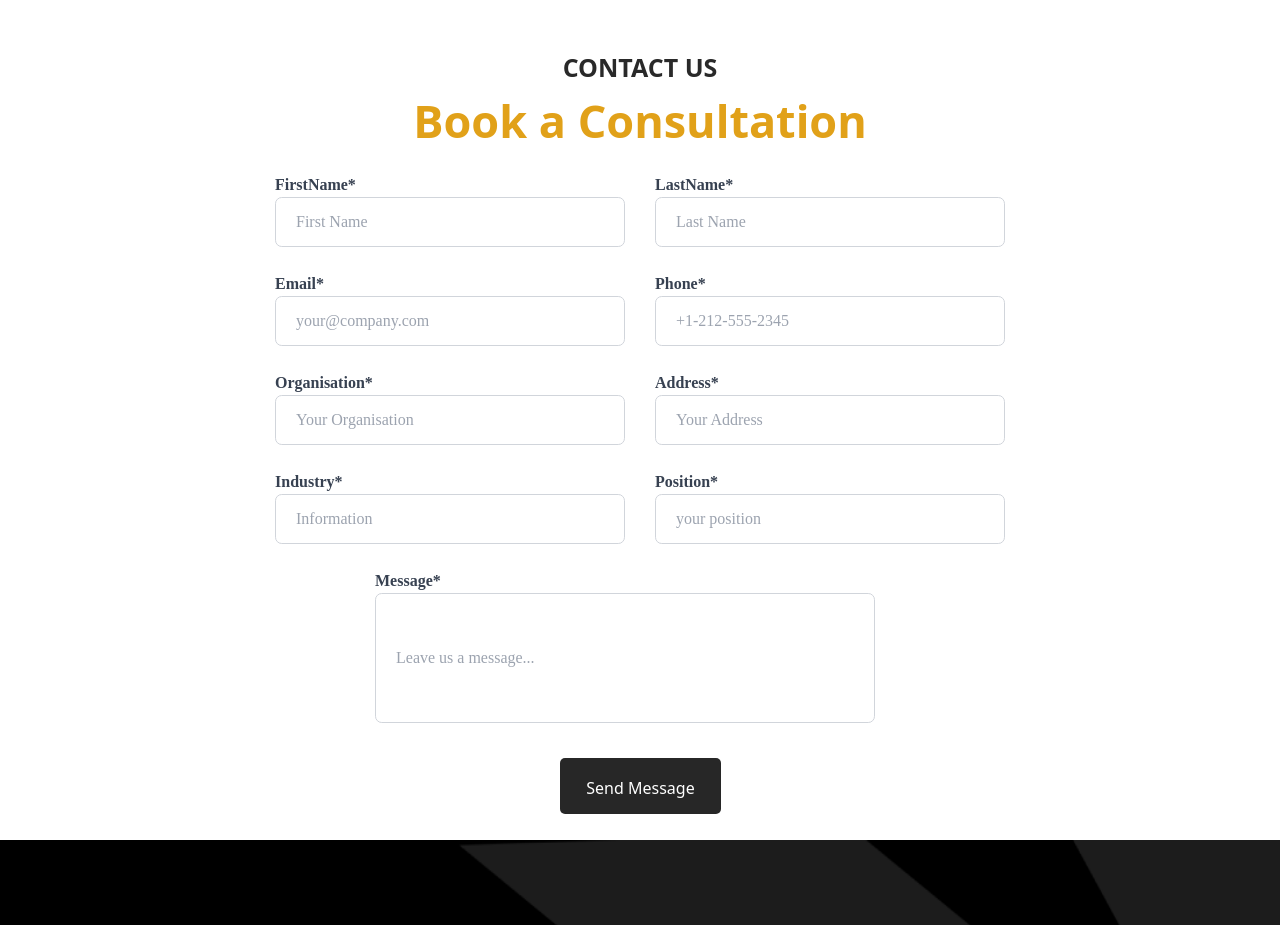
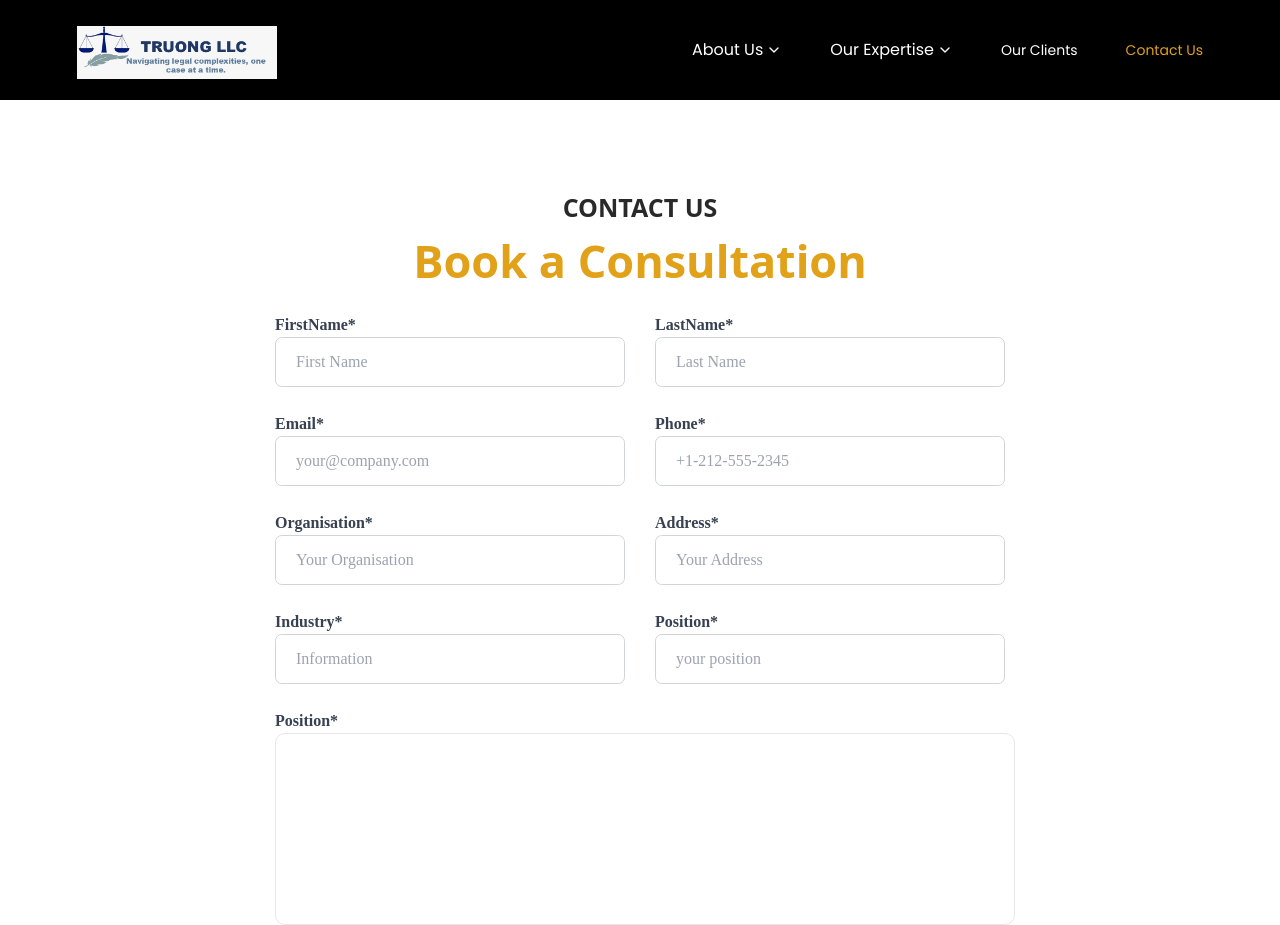
Before and after one commit to hommym/LawFirmWebsite, a React (Vite) app: page /contact in a window 1280 px wide. Shown: the top 925 px of the page. Built offline with nearby package versions, Linux system fonts and the light colour scheme; a web font is replaced by a local one.

Commit message:
Header Active state

```diff
--- a/src/components/molecules/Header.tsx
+++ b/src/components/molecules/Header.tsx
@@ -1,4 +1,4 @@
-import { Link } from "react-router-dom";
+import { Link, useLocation } from "react-router-dom";
 
 import links from "../../data/header";
 import DropDown from "./NavDrops";
@@ -6,6 +6,7 @@ import DropDown from "./NavDrops";
 import LogoImage from "../../assets/logo.jpeg";
 
 const Header = ({ isTransparent = false, sx = "" }: { isTransparent?: boolean; sx?: string }) => {
+	const { pathname } = useLocation();
 	return (
 		<header className={`${sx} ${!isTransparent ? "bg-black" : "bg-transparent"} absolute w-full py-2 top-0 left-0`}>
 			<div className="w-full flex items-center max-w-6xl justify-between mx-auto">
@@ -14,13 +15,13 @@ const Header = ({ isTransparent = false, sx = "" }: { isTransparent?: boolean; s
 				</Link>
 
 				<nav className="h-full flex gap-12 items-stretch">
-					{links?.map((link) => (
-						<DropDown {...link} />
+					{links?.map((link, index) => (
+						<DropDown {...link} key={index} isActive={pathname?.startsWith(link.check)} />
 					))}
-					<Link className="py-8 text-white hover:text-sec text-sm" to="/our-clients">
+					<Link className={`py-8  ${pathname === "/our-clients" ? "text-sec" : "text-white hover:text-sec"} text-sm`} to="/our-clients">
 						Our Clients
 					</Link>
-					<Link className="py-8 text-white hover:text-sec text-sm" to="/contact">
+					<Link className={`py-8 ${pathname === "/contact" ? "text-sec" : "text-white hover:text-sec"} text-sm`} to="/contact">
 						Contact Us
 					</Link>
 				</nav>
--- a/src/components/molecules/NavDrops.tsx
+++ b/src/components/molecules/NavDrops.tsx
@@ -6,13 +6,14 @@ import useCheckCursorOutsideParent from "../hooks/useCheckCursorOutsideParent";
 
 interface IDropDown {
 	name: string;
+	isActive?: boolean;
 	sub: {
 		name: string;
 		link: string;
 	}[];
 }
 
-const DropDown = ({ name, sub }: IDropDown) => {
+const DropDown = ({ name, sub, isActive }: IDropDown) => {
 	const [showSolutionDropdown, setShowSolutionDropdown] = useState(false);
 	// eslint-disable-next-line @typescript-eslint/no-explicit-any
 	const parentRef = useRef<any>(null);
@@ -22,8 +23,8 @@ const DropDown = ({ name, sub }: IDropDown) => {
 		<div className="h-auto flex items-center justify-center" ref={parentRef}>
 			<div className={`relative ${showSolutionDropdown ? " md:rounded-full overflow-hidden md:overflow-visible" : ""}`}>
 				<button className="flex group items-center gap-[3px] justify-between">
-					<p className="text-white group-hover:text-sec  font-poppins text-sm">{name}</p>
-					<FiChevronDown className="group-hover:text-sec text-white " />
+					<p className={`${isActive ? "text-sec" : "text-white group-hover:text-sec"}  font-poppins text-sm"`}>{name}</p>
+					<FiChevronDown className={`${isActive ? "text-sec" : "group-hover:text-sec text-white"}`} />
 				</button>
 				{showSolutionDropdown && (
 					<>
--- a/src/css/contact.css
+++ b/src/css/contact.css
@@ -1,8 +1,8 @@
 #contacts {
 	width: 100%;
-  height: 100vh;
+	height: auto;
+	padding: 40px 0 120px 0px;
 }
-
 
 #middle-section {
 	padding-left: 20px;
@@ -46,9 +46,10 @@
 	padding: 12px 20px;
 	transition: 1s;
 }
+
 .text-field:focus,
 #message-box:focus {
-	border-color: #be9030;
+	outline-color: #be9030;
 }
 
 .left-side {
@@ -66,29 +67,26 @@
 #message-box {
 	margin-left: 0px;
 	width: 500px;
-  height: 130px ;
+	height: 130px;
 }
 
 #submit-button {
 	color: white;
-  margin-bottom: 25px;
 	display: flex;
-  flex-direction: row;
 	justify-content: center;
 	align-items: center;
-  padding: 18px 24px;
 	gap: 10px;
 	position: relative;
 	width: 161px;
 	height: 56px;
-  left: calc(50% - 161px / 2 + 0.5px);
+	margin-inline: auto;
 	top: 35px;
 	background: #272727;
-  border-radius: 5px !important;
-  transition: opacity .45s cubic-bezier(.25,1,.33,1), transform .45s cubic-bezier(.25,1,.33,1), border-color .45s cubic-bezier(.25,1,.33,1), color .45s cubic-bezier(.25,1,.33,1), background-color .45s cubic-bezier(.25,1,.33,1), box-shadow .45s cubic-bezier(.25,1,.33,1);
+	border-radius: 5px;
+	transition: opacity 0.45s cubic-bezier(0.25, 1, 0.33, 1), transform 0.45s cubic-bezier(0.25, 1, 0.33, 1), border-color 0.45s cubic-bezier(0.25, 1, 0.33, 1),
+		color 0.45s cubic-bezier(0.25, 1, 0.33, 1), background-color 0.45s cubic-bezier(0.25, 1, 0.33, 1), box-shadow 0.45s cubic-bezier(0.25, 1, 0.33, 1);
 }
 
 #submit-button:hover {
 	background: #be9030;
-
 }
--- a/src/data/header.ts
+++ b/src/data/header.ts
@@ -1,6 +1,7 @@
 const links = [
   {
     name: 'About Us',
+    check: '/about',
     sub: [{
       name: 'Our Team',
       link: '/about/our-team'
@@ -14,15 +15,16 @@ const links = [
   },
   {
     name: 'Our Expertise',
+    check: '/expertise',
     sub: [{
       name: 'Our Team',
-      link: '/about/our-team'
+      link: '/expertise/our-team'
     }, {
       name: 'Our Team',
-      link: '/about/our-team'
+      link: '/expertise/our-team'
     }, {
       name: 'Our Team',
-      link: '/about/our-team'
+      link: '/expertise/our-team'
     }]
   },
 ]
--- a/src/pages/Contact.tsx
+++ b/src/pages/Contact.tsx
@@ -1,5 +1,9 @@
+import Header from "../components/molecules/Header";
+
 const Contact = () => {
 	return (
+		<>
+			<Header sx="!relative" />
 			<div id="contacts">
 				<div id="middle-section">
 					<h4 id="first-text">CONTACT US</h4>
@@ -63,11 +67,12 @@ const Contact = () => {
 								</div>
 							</div>
 						</div>
-          <div className="contact-row">
-            <div className="left-side">
-              <div className="labels">Message*</div>
+						<div className="contact-row w-full">
 							<div>
-                <input id="message-box" placeholder="Leave us a message..." type="text" name="firstName"></input>
+								{/* <input id="message-box" placeholder="Leave us a message..." type="text" name="firstName"></input> */}
+								<div className="left-side ml-10">
+									<div className="labels">Position*</div>
+									<textarea name="" id="" className="hover:outline-[#be9030] p-4 h-48 rounded-[10px] w-[740px] border-[1px] resize-none mx-auto"></textarea>
 								</div>
 							</div>
 						</div>
@@ -77,6 +82,7 @@ const Contact = () => {
 					</form>
 				</div>
 			</div>
+		</>
 	);
 };
 
```
Lines whose indentation alone changed are shown as unchanged.
